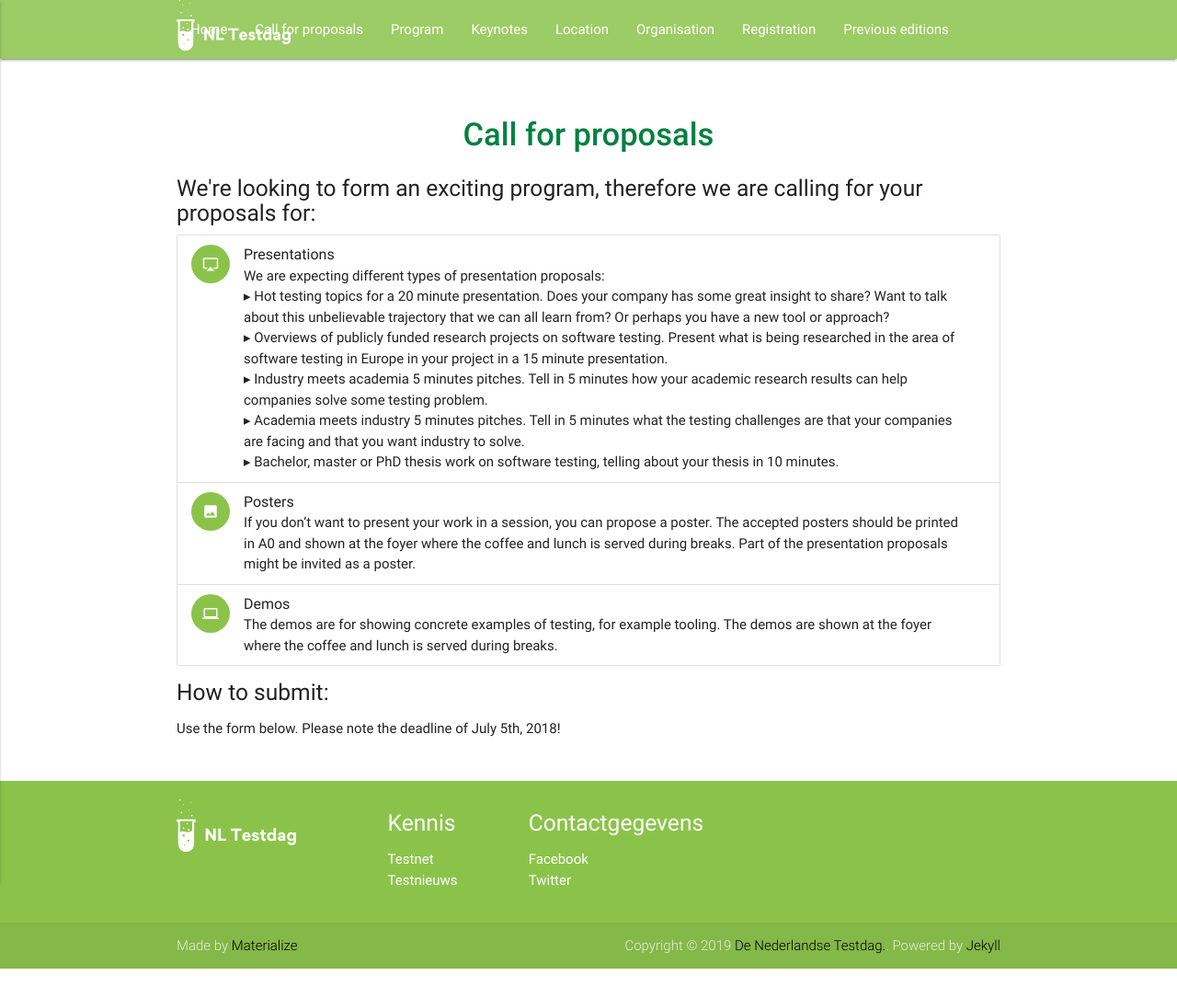
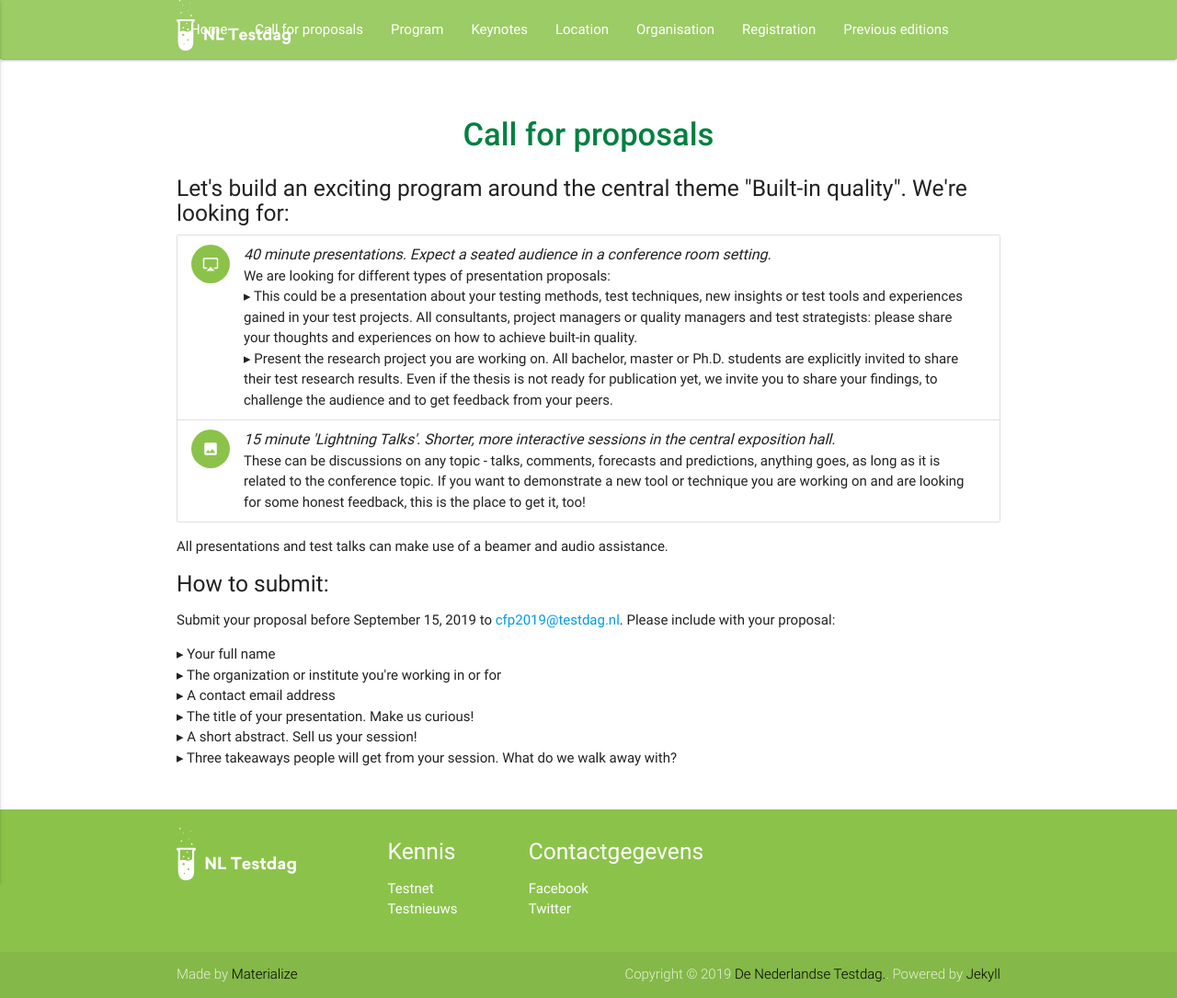
Before and after one commit to testdag2019/testdag2019.github.io, a Jekyll site: the page built from 00-cfp.md, in a window 1280 px wide. Shown: the whole page at 92% size. Built offline with Jekyll 4.4.1, drawn with Linux system fonts in a browser that asks for light colours; before the commit the page ends 1053 px from its top, so only the background shows below that.

Commit message:
Processed updates proposed by Marcel Diepenbroek

```diff
--- a/00-cfp.md
+++ b/00-cfp.md
@@ -6,39 +6,36 @@ permalink: /cfp/
 
 <h1 class="page-title">{{ page.title | escape }}</h1>
 
-<h5>We're looking to form an exciting program, therefore we are calling for your proposals for:</h5>
-
+<h5>Let's build an exciting program around the central theme "Built-in quality". We're looking for:</h5>
 
 <ul class="collection">
   <li class="collection-item avatar">
     <i class="material-icons circle light-green">airplay</i>
-    <span class="title">Presentations</span>
-      <p>We are expecting different types of presentation proposals: <br/>
-        &#9656; Hot testing topics for a 20 minute presentation. Does your company has some great insight to share? Want to talk about this unbelievable trajectory that we can all learn from? Or perhaps you have a new tool or approach? <br/>
-        &#9656; Overviews of publicly funded research projects on software testing. Present what is being researched in the area of software testing in Europe in your project in a 15 minute presentation. <br/>
-        &#9656; Industry meets academia 5 minutes pitches. Tell in 5 minutes how your academic research results can help companies solve some testing problem. <br/>
-        &#9656; Academia meets industry 5 minutes pitches. Tell in 5 minutes what the testing challenges are that your companies are facing and that you want industry to solve. <br/>
-        &#9656; Bachelor, master or PhD thesis work on software testing, telling about your thesis in 10 minutes. <br/>
+    <span class="title"><i>40 minute presentations. Expect a seated audience in a conference room setting.</i></span> <br/>
+      <p>We are looking for different types of presentation proposals: <br/>
+        &#9656; This could be a presentation about your testing methods, test techniques, new insights or test tools and experiences gained in your test projects. All consultants, project managers or quality managers and test strategists: please share your thoughts and experiences on how to achieve built-in quality.<br/>
+        &#9656; Present the research project you are working on. All bachelor, master or Ph.D. students are explicitly invited to share their test research results. Even if the thesis is not ready for publication yet, we invite you to share your findings, to challenge the audience and to get feedback from your peers. <br/>
       </p>
   </li>
   <li class="collection-item avatar">
     <i class="material-icons circle light-green">image</i>
-    <span class="title">Posters</span>
-    <p>If you don’t want to present your work in a session, you can propose a poster. The accepted posters should be printed in A0 and shown at the foyer where the coffee and lunch is served during breaks. Part of the presentation proposals might be invited as a poster.
-    </p>
-  </li>
-  <li class="collection-item avatar">
-    <i class="material-icons circle light-green">laptop</i>
-    <span class="title">Demos</span>
-    <p>The demos are for showing concrete examples of testing, for example tooling. The demos are shown at the foyer where the coffee and lunch is served during breaks.
-    </p>
+    <span class="title"><i>15 minute 'Lightning Talks'. Shorter, more interactive sessions in the central exposition hall.</i></span>
+    <p>These can be discussions on any topic - talks, comments, forecasts and predictions, anything goes, as long as it is related to the conference topic. If you want to demonstrate a new tool or technique you are working on and are looking for some honest feedback, this is the place to get it, too!</p>
   </li>
 </ul>
 
+All presentations and test talks can make use of a beamer and audio assistance.
 
 <h5>How to submit:</h5>
-
-Use the form below. Please note the deadline of July 5th, 2018!
+Submit your proposal before September 15, 2019 to <a href="mailto:cfp2019@testdag.nl?Subject=Call%20for%Papers%Testdag%202019">cfp2019@testdag.nl</a>. Please include with your proposal:
+<ul>
+    <li>&#9656; Your full name</li>
+    <li>&#9656; The organization or institute you're working in or for</li>
+    <li>&#9656; A contact email address</li>
+    <li>&#9656; The title of your presentation. Make us curious!</li>
+    <li>&#9656; A short abstract. Sell us your session!</li>
+    <li>&#9656; Three takeaways people will get from your session. What do we walk away with?</li>
+</ul>
 
 <div class="section">
 <!--<iframe src="https://docs.google.com/forms/d/e/1FAIpQLSeJjPWfzJecOiaV0k38PJSUPLeA3h235mirwq1ZHRWcykGMIQ/viewform?embedded=true" width="800" height="600" frameborder="0" marginheight="0" marginwidth="0">Loading...</iframe>-->
--- a/_includes/footer.html
+++ b/_includes/footer.html
@@ -28,15 +28,15 @@
         <div class="col l2 s12">
           <h5 class="white-text">Kennis</h5>
           <ul>
-            <li><a class="white-text" href="https://www.testnet.org/testnet/home">Testnet</a></li>
-            <li><a class="white-text" href="http://www.testnieuws.nl">Testnieuws</a></li>
+            <li><a class="white-text" href="https://www.testnet.org/testnet/home" target="_blank">Testnet</a></li>
+            <li><a class="white-text" href="http://www.testnieuws.nl" target="_blank">Testnieuws</a></li>
           </ul>
         </div>
         <div class="col l3 s12">
           <h5 class="white-text">Contactgegevens</h5>
           <ul>
-            <li><a class="white-text" href="https://www.facebook.com/nederlandsetestdag/">Facebook</a></li>
-            <li><a class="white-text" href="https://twitter.com/nltestdag/">Twitter</a></li>
+            <li><a class="white-text" href="https://www.facebook.com/nederlandsetestdag/" target="_blank">Facebook</a></li>
+            <li><a class="white-text" href="https://twitter.com/nltestdag/"target="_blank">Twitter</a></li>
           </ul>
         </div>
       </div>
--- a/_layouts/home.html
+++ b/_layouts/home.html
@@ -22,8 +22,8 @@ layout: default
   <div class="container">
     <div class="row center">
       <hr>
-      <!--<h5 class="header col s12 light">Sponsors and supporters</h5>
-      <div class="col s3">
+      <h5 class="header col s12 light">Sponsors and supporters</h5>
+      <!--<div class="col s3">
         <a href="https://www.oelan.nl">
           <img src="/img/oelan.png" width="220" alt="Oelan">
         </a>
```
Also changed, not shown: 01-programma.md (+2 -1 lines), 04-registration.md (+9 -8 lines).
